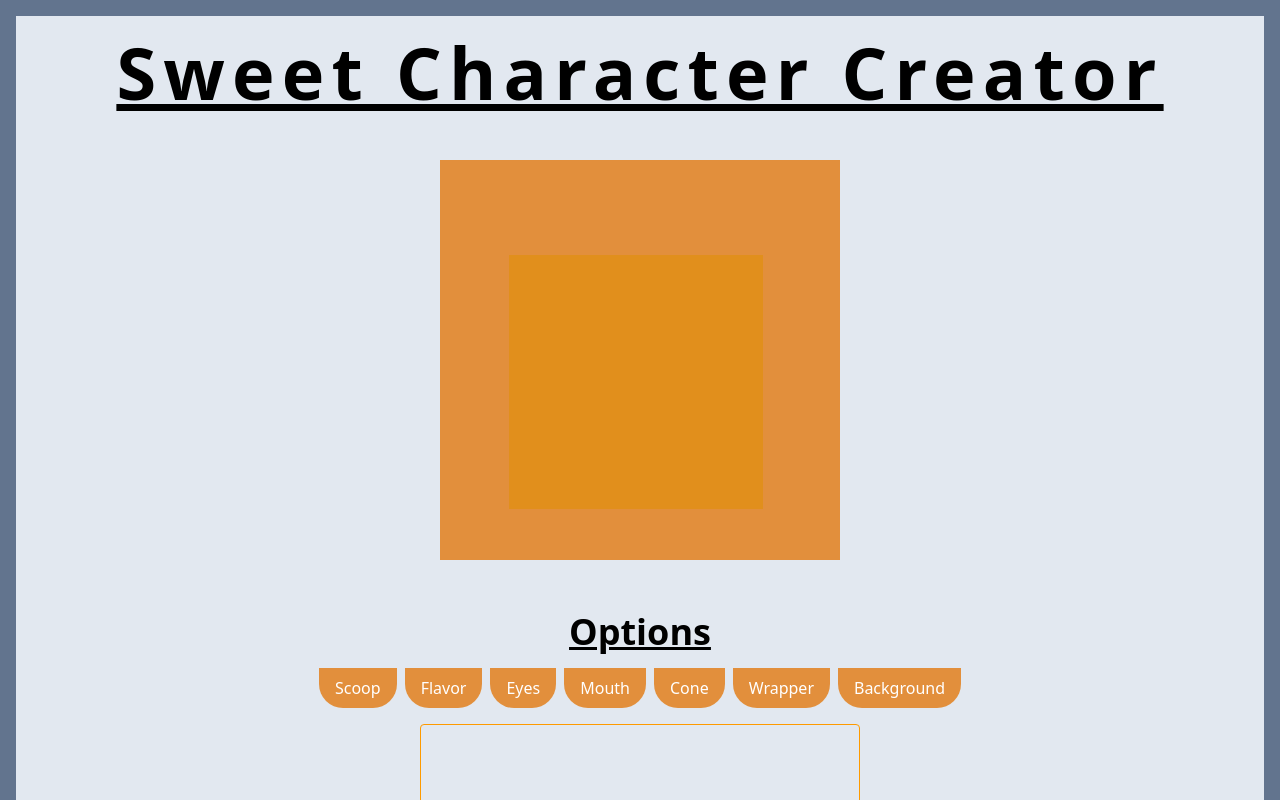
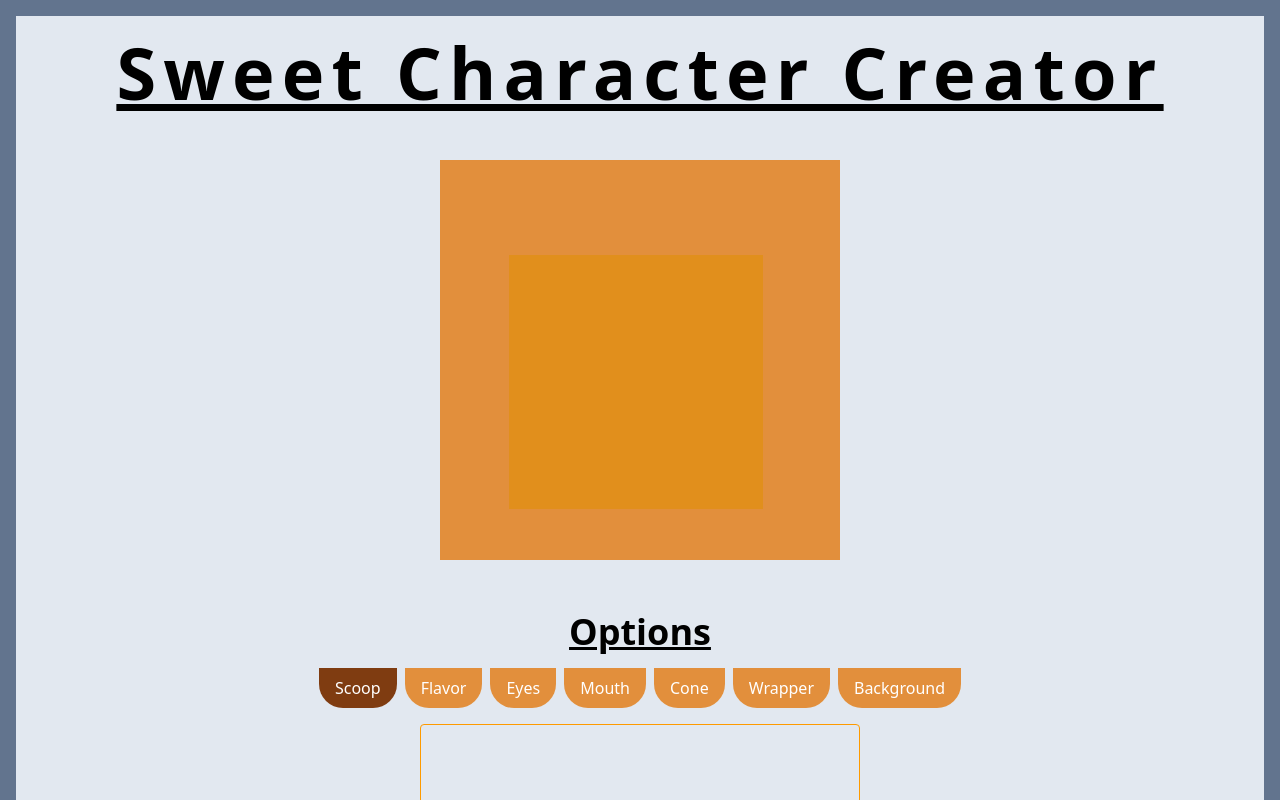
Before and after one commit to ericksong91/sweet-character-generator, a Next.js app: page / in a window 1280 px wide. Shown: the top 800 px of the page. Built offline with nearby package versions, Linux system fonts and the light colour scheme.

Commit message:
Change selection tab styling based on selection.

```diff
--- a/src/app/_components/Options.tsx
+++ b/src/app/_components/Options.tsx
@@ -35,7 +35,9 @@ function Options() {
             </h2>
             <div>
                 {selections.map((selection) => (
-                    <button className="bg-amber-600/75 hover:bg-amber-900/75 focus:bg-amber-900/95 text-white px-4 py-2 m-1 rounded-b-3xl cursor-pointer" key={selection.id} onClick={() => handleSelectClick(selection)}>
+                    <button className={`${selected?.id === selection.id ? "bg-amber-900/95" : "bg-amber-600/75"} hover:bg-amber-900/75  text-white px-4 py-2 m-1 rounded-b-3xl cursor-pointer`}
+                    key={selection.id}
+                    onClick={() => handleSelectClick(selection)}>
                         {selection.name}
                     </button>
                 )
```
